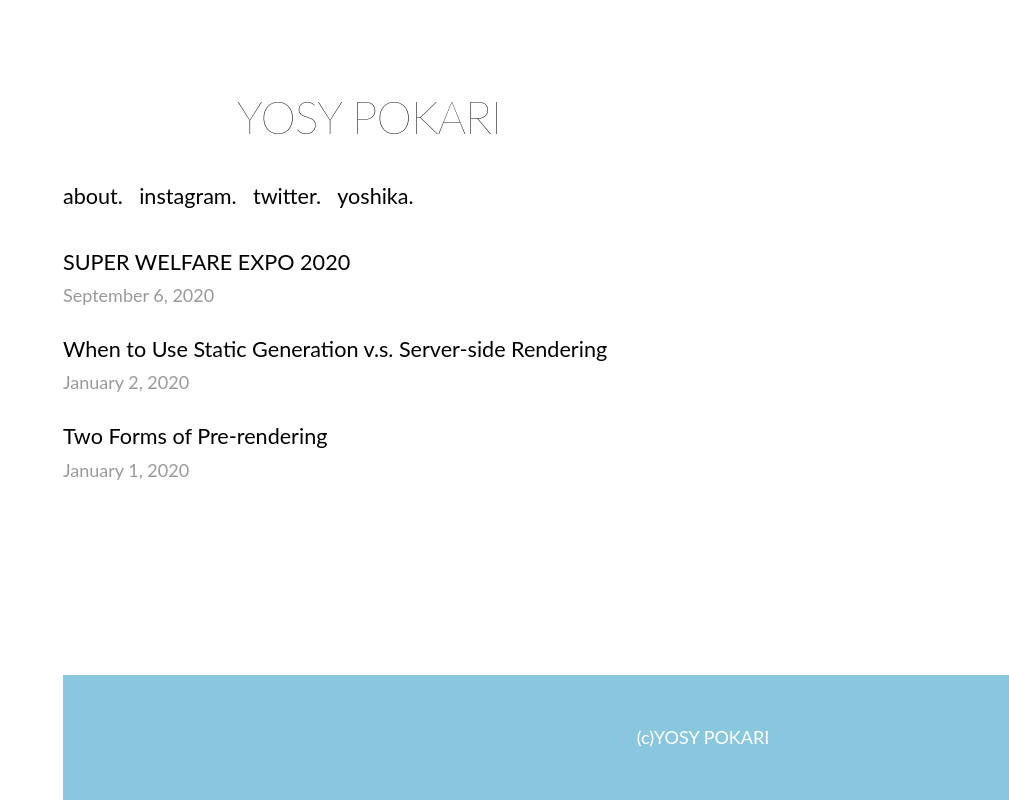
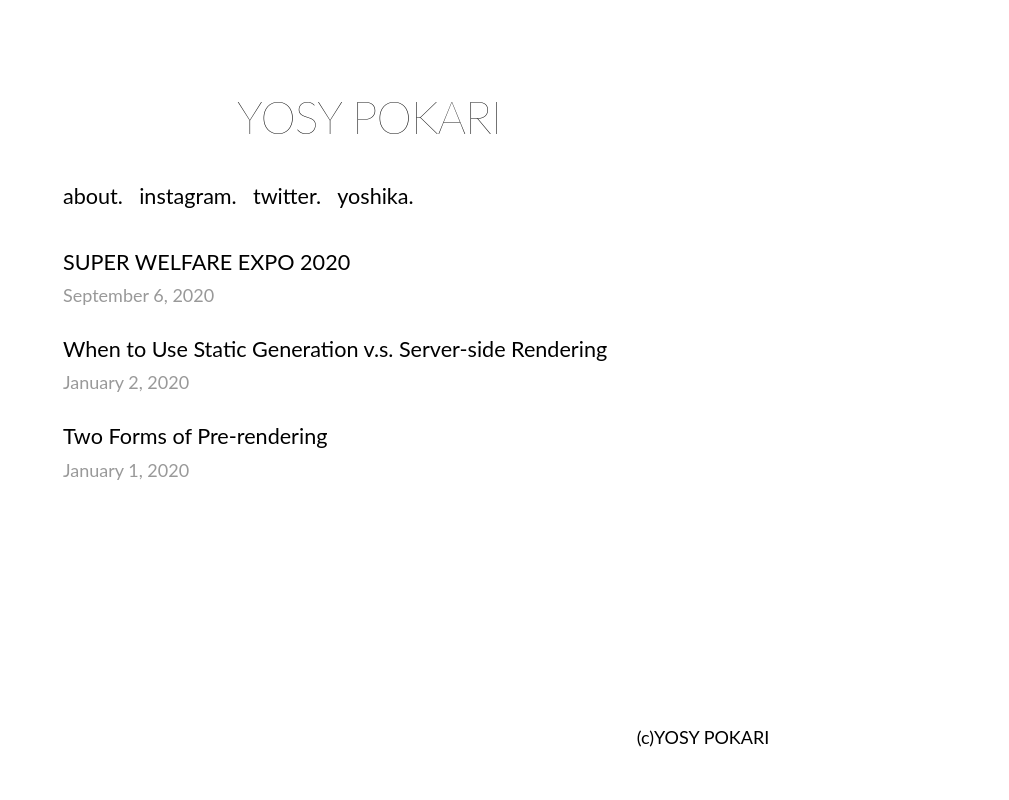
Before and after one commit to pokaryosy/mypage, a Next.js app: page / in a window 1280 px wide. Shown: the top 800 px of the page, without its empty margins (271-1280 px from the left). Built offline with nearby package versions, Linux system fonts and the light colour scheme.

Commit message:
154 commits

```diff
--- a/styles/utils.module.css
+++ b/styles/utils.module.css
@@ -86,8 +86,6 @@
 
   .footer{
     width: 100%;
-    background-color: #89c7de;
-    color: #fff;
     text-align: center;
     padding: 30px 0;
 
```
Also changed, not shown: posts/SUPER-WELFARE.md (+4 -0 lines).
